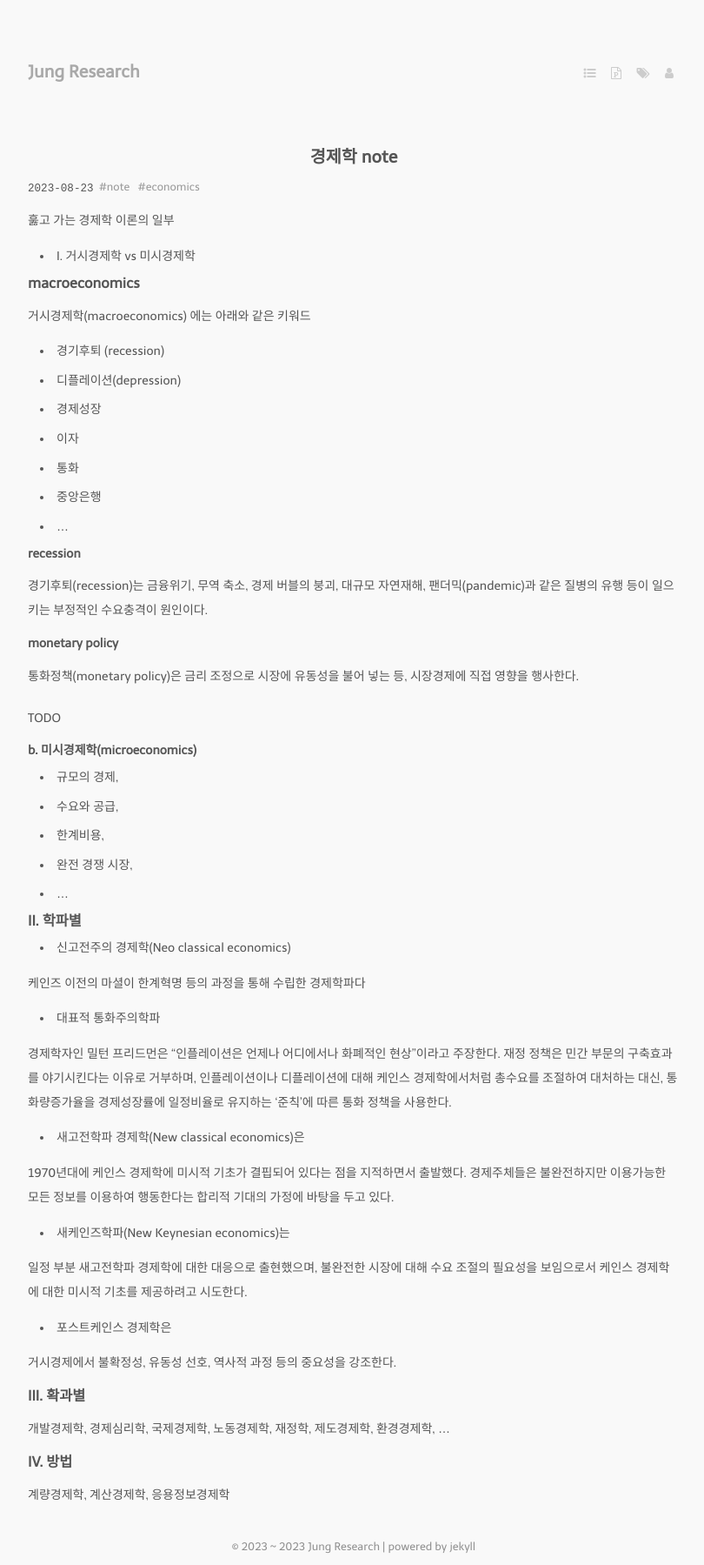
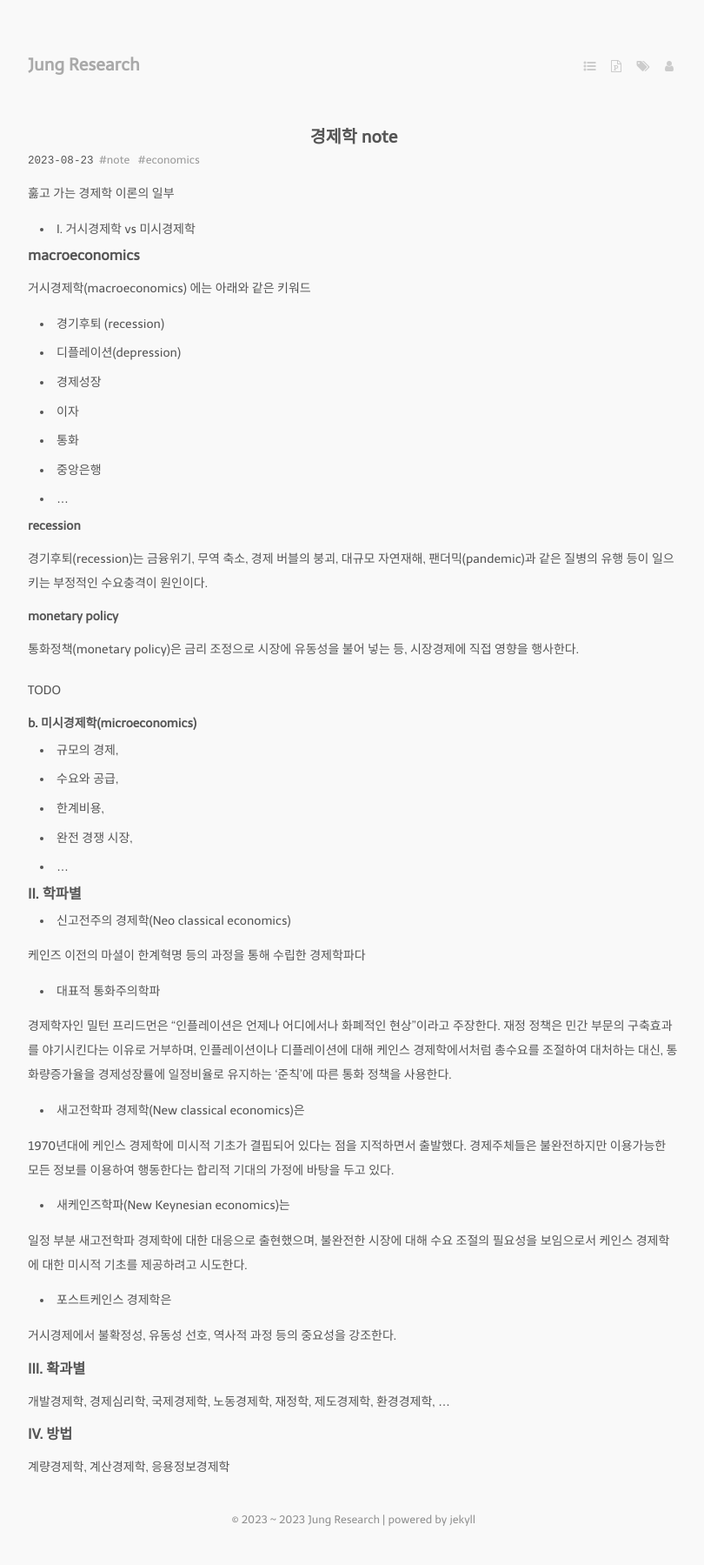
Before and after one commit to jung-research/github.io, a Jekyll site: the page built from _posts/2023-08-23-economics.md, in a window 1280 px wide. Shown: the whole page at 87% size, without its empty margins (233-1043 px from the left). Built offline with Jekyll 4.4.1, drawn with Linux system fonts in a browser that asks for light colours; nearby versions of some CDN libraries; some web fonts are replaced; after the commit the page ends 1768 px from its top, so only the background shows below that.

Commit message:
mod layout

```diff
--- a/_layouts/post.html
+++ b/_layouts/post.html
@@ -4,7 +4,7 @@ layout: default
 
 <article>
   <section class="title">
-    <h2 style="text-align-last: center;">{{ page.title }} </h2>
+    <h1 style="text-align-last: center;">{{ page.title }} </h1>
   </section>
   <section class="meta">
   <span class="time">
--- a/media/css/style.css
+++ b/media/css/style.css
@@ -68,7 +68,7 @@ code {
 
 h1, h2 {
   font-size: 1.4em;
-  padding: 0.7em 0;}
+  padding: 0.3em 0;}
 
 time {
   font-family: Ubuntu, monospace; }
```
